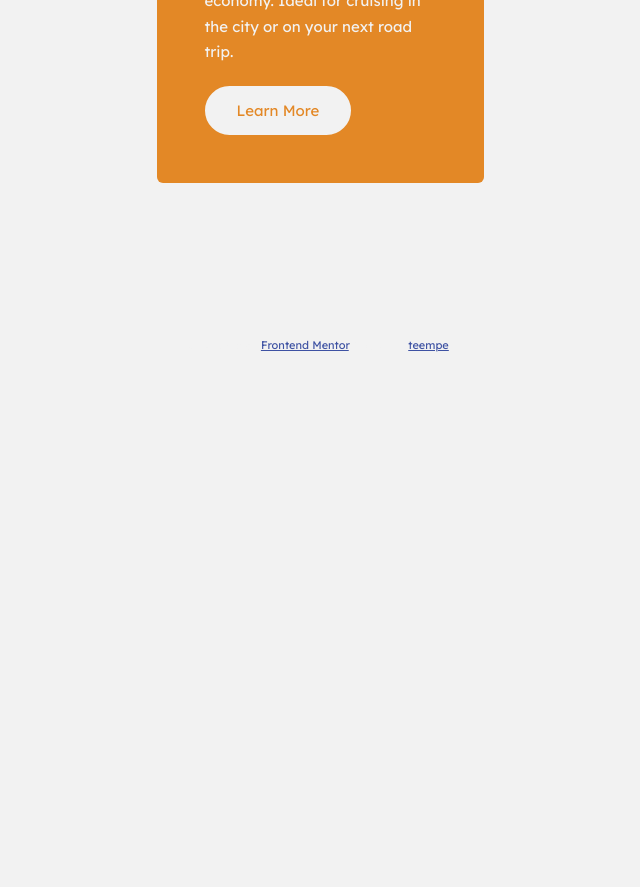
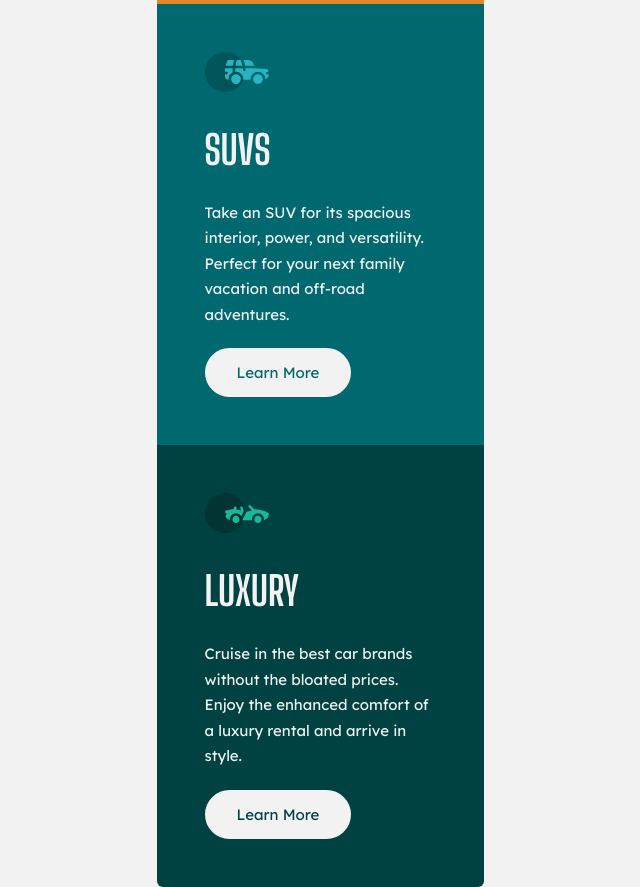
Before and after one commit to teempe/frontend-mentor-3-column-preview-card-component, a plain HTML site: page index.html in a window 1280 px wide. Shown: the part 438-1325 px from the top of the page, without its empty margins (320-960 px from the left). Before the commit the page ends 800 px from the top, so only its background shows below. Drawn offline with Linux system fonts and the light colour scheme.

Commit message:
Add all sections

```diff
--- a/index.html
+++ b/index.html
@@ -28,22 +28,28 @@
                         or on your next road trip.</p>
                     <a class="button" href="#">Learn More</a>
                 </section>
+
+                <section class="card-section suv-section">
+                    <img class="section-icon" src="./images/icon-suvs.svg" alt="">
+                    <h2 class="section-title">SUVs</h2>
+                    <p class="section-text">Take an SUV for its spacious interior, power, and versatility. Perfect for your next family vacation
+                        and off-road adventures.</p>
+                    <a class="button" href="#">Learn More</a>
+                </section>
+
+                <section class="card-section luxury-section">
+                    <img class="section-icon" src="./images/icon-luxury.svg" alt="">
+                    <h2 class="section-title">Luxury</h2>
+                    <p class="section-text">Cruise in the best car brands without the bloated prices. Enjoy the enhanced comfort of a luxury
+                        rental and arrive in style.</p>
+                    <a class="button" href="#">Learn More</a>
+                </section>
             </article>
         </main>
 
-
-
-        <!-- SUVs
-        Take an SUV for its spacious interior, power, and versatility. Perfect for your next family vacation
-        and off-road adventures. -->
-
-        <!-- Luxury
-        Cruise in the best car brands without the bloated prices. Enjoy the enhanced comfort of a luxury
-        rental and arrive in style. -->
-
-        <footer class="attribution">
+        <!-- <footer class="attribution">
             Challenge by <a href="https://www.frontendmentor.io?ref=challenge" target="_blank">Frontend Mentor</a>.
             Coded by <a href="https://github.com/teempe">teempe</a>.
-        </footer>
+        </footer> -->
     </body>
 </html>
--- a/style.css
+++ b/style.css
@@ -98,6 +98,14 @@ body {
     --section-background: var(--bright-orange);
 }
 
+.suv-section {
+    --section-background: var(--dark-cyan);
+}
+
+.luxury-section {
+    --section-background: var(--very-dark-cyan);
+}
+
 /* FOOTER */
 .attribution {
     font-size: 11px;
```
